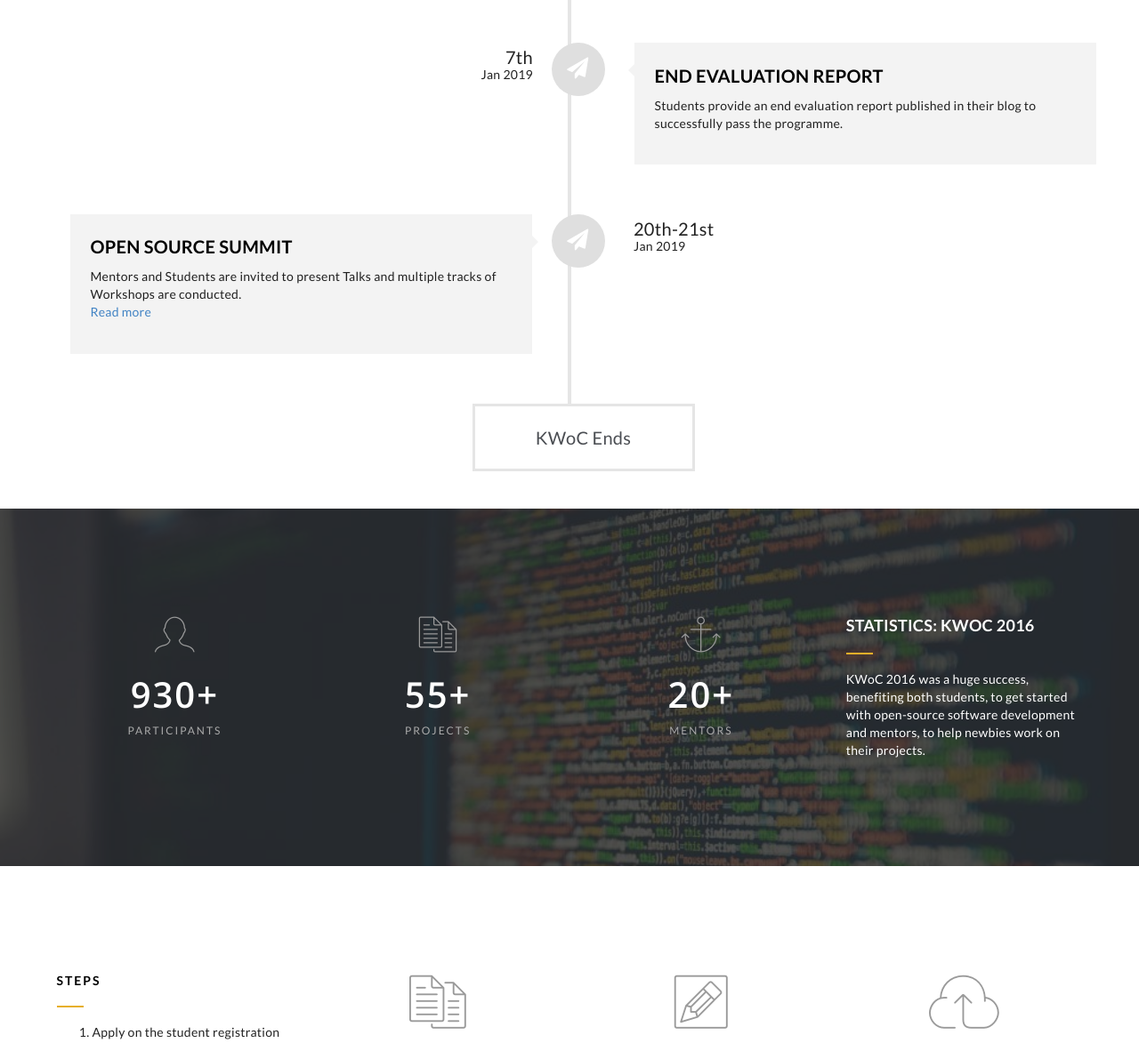
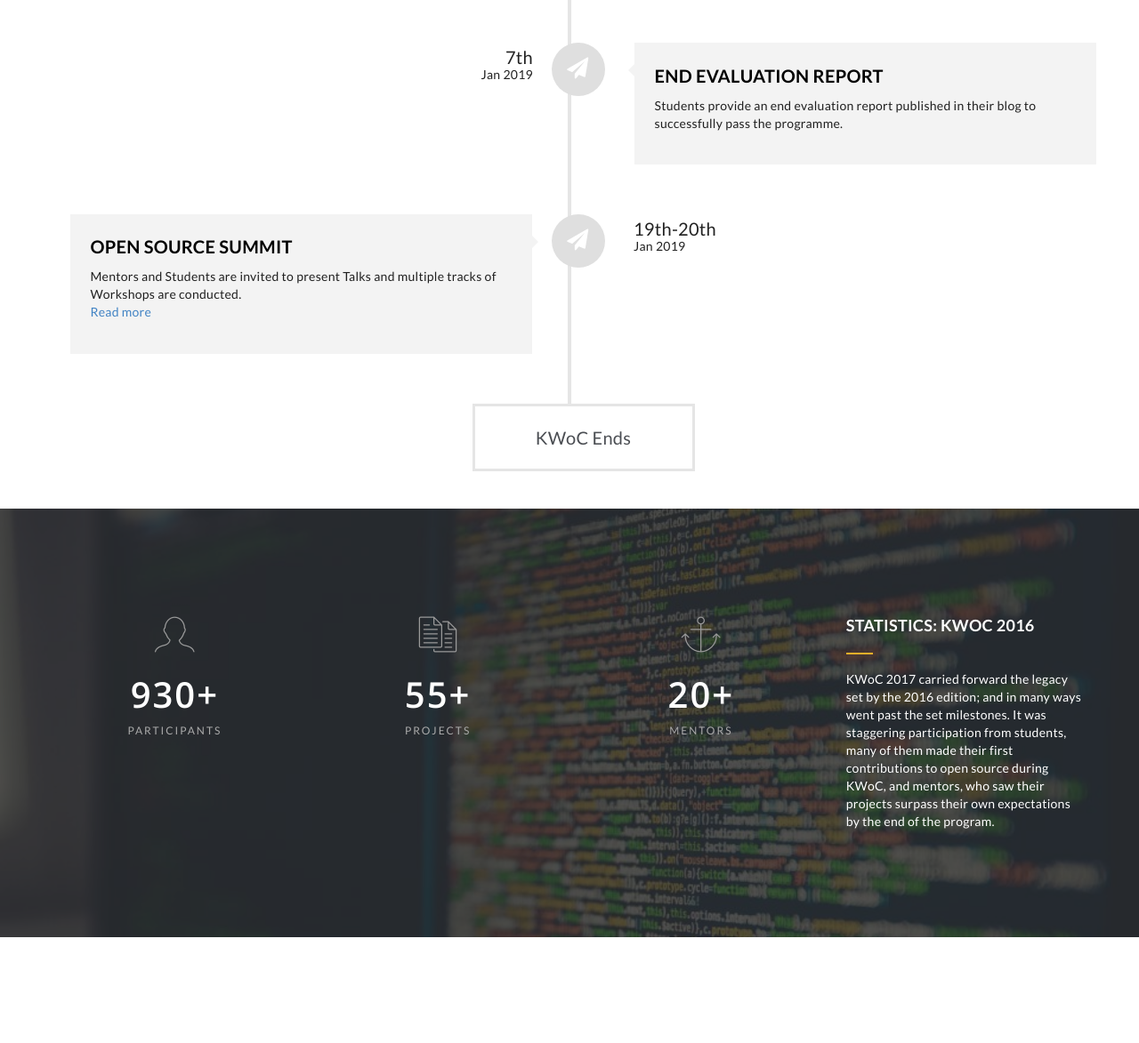
Before and after one commit to kossiitkgp/kwoc-2018, a Flask app: page / in a window 1280 px wide. Shown: the part 3378-4551 px from the top of the page at 89% size. Run offline with Flask 2, Linux system fonts and the light colour scheme; some libraries are stand-ins or nearby versions.

Commit message:
Update schedule in accordance with Kshitij, and update stats text

```diff
--- a/templates/index.html
+++ b/templates/index.html
@@ -511,7 +511,7 @@
               <div class="cd-timeline-content">
                 <h2>Open Source Summit</h2>
                 <p>Mentors and Students are invited to present Talks and multiple tracks of Workshops are conducted.<br> <a href="/summit">Read more</a></p>
-                <span class="cd-date"><span class="cd-date-year">20th-21st</span><span class="cd-date-month">Jan 2019</span></span>
+                <span class="cd-date"><span class="cd-date-year">19th-20th</span><span class="cd-date-month">Jan 2019</span></span>
               </div> <!-- cd-timeline-content -->
             </div> <!-- cd-timeline-block -->
 
@@ -548,7 +548,8 @@
                        <div class="col-md-3 col-sm-3 sm-display-none col-xs-12 wow fadeIn">
                           <h3 style="color: white;">Statistics: KWoC 2016</h3>
                           <div class="separator-line bg-yellow no-margin-lr" ></div>
-                          <p style="color: white;">KWoC 2016 was a huge success, benefiting both students, to get started with open-source software development and mentors, to help newbies work on their projects.</p>
+                          <p style="color: white;">KWoC 2017 carried forward the legacy set by the 2016 edition; and in many ways went past the set milestones. It was staggering participation
+                          from students, many of them made their first contributions to open source during KWoC, and mentors, who saw their projects surpass their own expectations by the end of the program.</p>
                       </div>
                       <!-- end counter item -->
 
```
